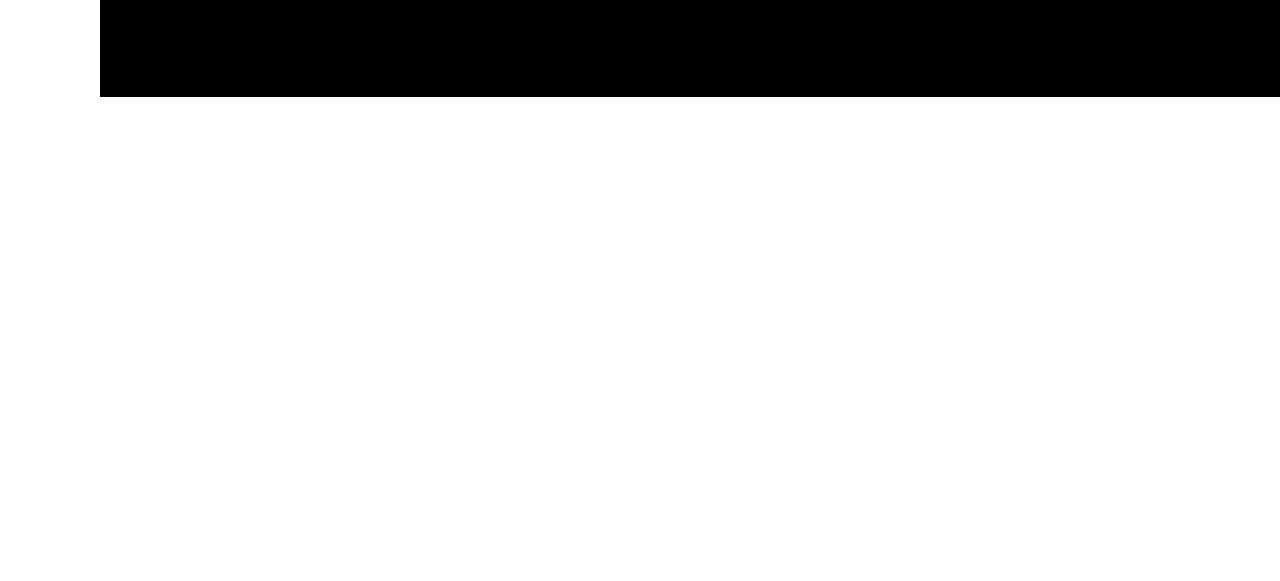
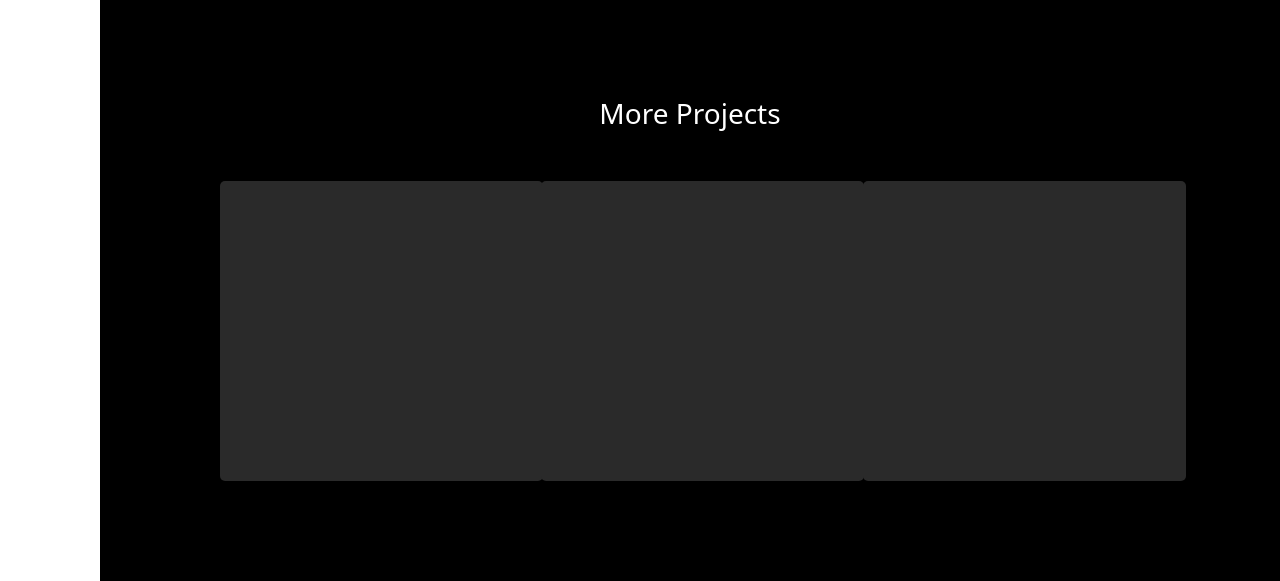
Before and after one commit to juliusvdw/personal-portfolio, a Gatsby site: page / in a window 1280 px wide. Shown: the part 3098-3679 px from the top of the page. Before the commit the page ends 3195 px from the top, so only its background shows below. Built offline with nearby package versions, Linux system fonts and the light colour scheme; Gatsby itself is replaced by a stand-in of ours.

Commit message:
More projects layout complete. Components not created yet

```diff
--- a/src/components/ProjectsSection.js
+++ b/src/components/ProjectsSection.js
@@ -81,6 +81,29 @@ const ProjectsSection = () => {
 
                 </div>
 
+                <div className = 'more-projects-section' style = {moreProjectsStyle}>
+                    <h3 className = 'text-center text-white' style = {moreHeadingStyle}>More Projects</h3>
+
+                    <div className = 'row'>
+                        <div className = 'col-lg-4 project-card-small' >
+                            <div className = 'project-card-small' style = {smallProjectCard}>
+
+                            </div>
+                        </div>
+                        <div className = 'col-lg-4 project-card-small' >
+                            <div className = 'project-card-small' style = {smallProjectCard}>
+
+                            </div>
+                        </div>
+                        <div className = 'col-lg-4 project-card-small' >
+                            <div className = 'project-card-small' style = {smallProjectCard}>
+
+                            </div>
+                        </div>
+
+                    </div>
+                </div>
+
 
 
         </div>
@@ -154,4 +177,19 @@ const headingLineStyle = {
     opacity:'0.7'
 }
 
+const moreProjectsStyle = {
+    marginTop:'100px'
+}
+
+const moreHeadingStyle = {
+    marginBottom:'50px'
+}
+
+const smallProjectCard = {
+    height:'300px',
+    width:'323px',
+    backgroundColor:'#2a2a2a',
+    borderRadius:'5px'
+}
+
 export default ProjectsSection
```
